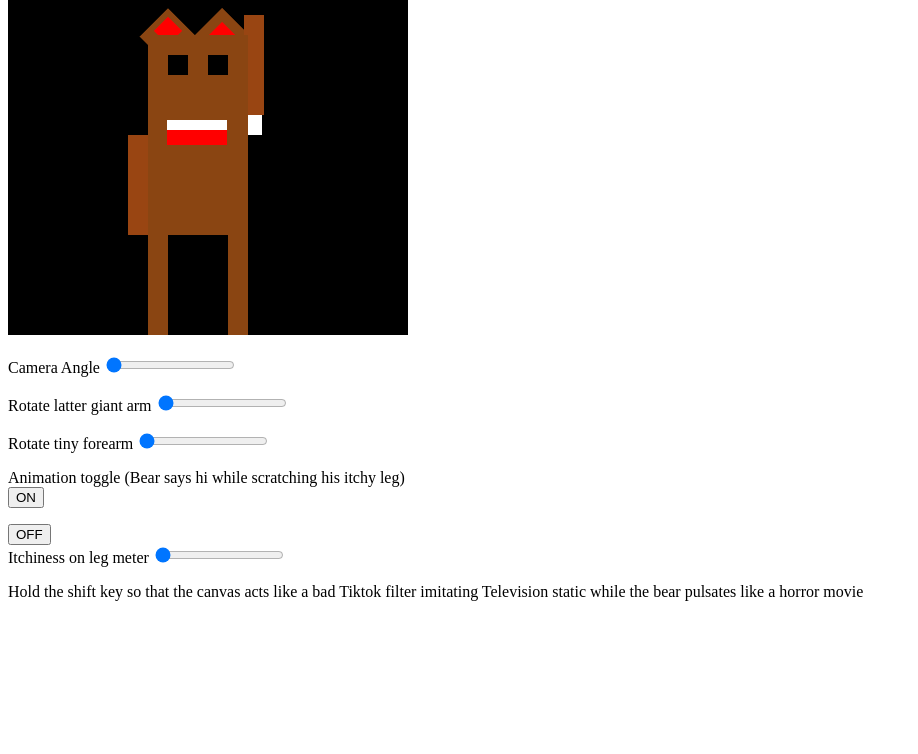
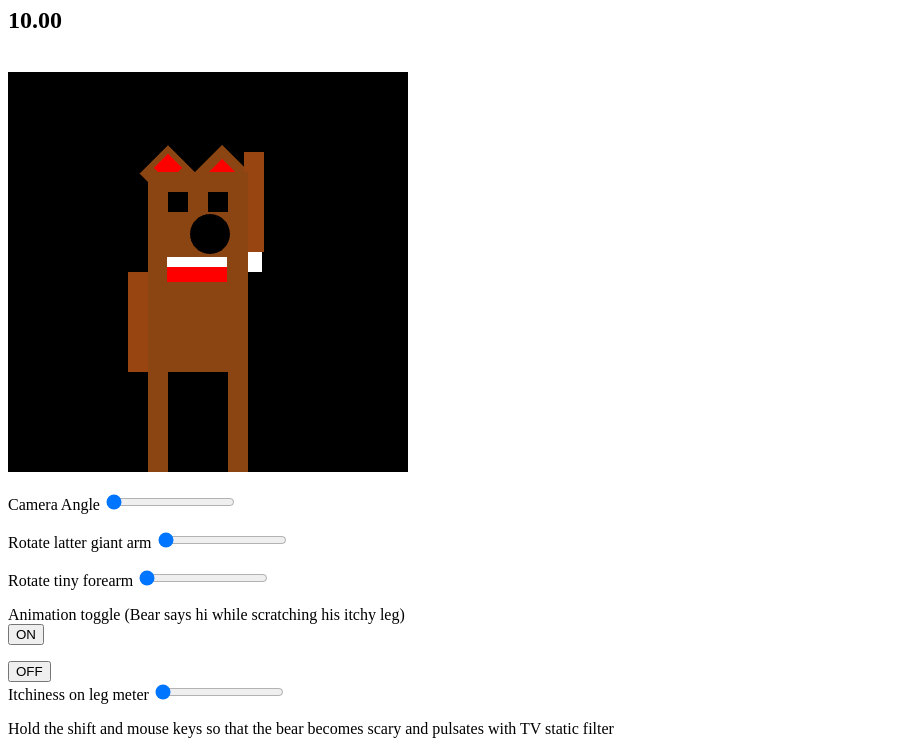
Before and after one commit to Karti722/Lighting_Asgn4_CSE160, a plain HTML site: page index.html in a window 1280 px wide. Shown: the part 73-827 px from the top of the page, without its empty margins (0-918 px from the left). Before the commit the page ends 800 px from the top, so only its background shows below. Drawn offline with Linux system fonts and the light colour scheme; animation ran at ten frames a second.

Commit message:
Added FPS timer and finished bear

```diff
--- a/BlockyAnimal.js
+++ b/BlockyAnimal.js
@@ -99,6 +99,7 @@ let g_rightArmAngle = 0;
 let g_leftLegAngle = 0;
 let g_rightLegAngle = 0;
 let shiftPressed = false;
+let clicked = false;
 
 function addActionsForHtmlUI () {
 
@@ -150,6 +151,15 @@ function addActionsForHtmlUI () {
   }
 });
 
+  document.addEventListener('mousedown', function() {
+    clicked = true;
+  });
+
+  // When the mouse button is released, set mouseHeld to false
+  document.addEventListener('mouseup', function() {
+    clicked = false;
+  });
+
 }
 
 function main() {
@@ -177,17 +187,32 @@ function main() {
 var g_startTime = performance.now() / 1000.0;
 var g_seconds = performance.now() / 1000.0-g_startTime;
 
+var g_lastFrameTime = performance.now(); // Track last frame time
+
+var g_lastFpsUpdateTime = performance.now(); // Track last FPS update time
+var g_fps = 0;
+
 function tick() {
-  // console.log(performance.now());
+  var now = performance.now();
+  var deltaTime = now - g_lastFrameTime; // Time elapsed since last frame
+  g_lastFrameTime = now;
 
-  g_seconds = performance.now() / 1000.0-g_startTime;
+  g_fps = 1000 / deltaTime; // Calculate FPS
+  g_seconds = now / 1000.0 - g_startTime;
+
+  // Update FPS display only once per second
+  if (now - g_lastFpsUpdateTime >= 1000) {
+    document.getElementById("FPS").innerText = g_fps.toFixed(2);
+    g_lastFpsUpdateTime = now; // Reset FPS update timer
+  }
 
   // Draw everything
   renderScene();
 
-  // Tell the browser to update when it has time
+  // Request next frame
   requestAnimationFrame(tick);
 }
+
 
 
 var g_shapesList = [];
@@ -240,7 +265,7 @@ function renderScene () {
 
 
   gl.clear(gl.COLOR_BUFFER_BIT | gl.DEPTH_BUFFER_BIT);
-  // gl.clear(gl.COLOR_BUFFER_BIT);
+  gl.clear(gl.COLOR_BUFFER_BIT);
 
 
 
@@ -376,6 +401,13 @@ function renderScene () {
   teeth.matrix.translate(0.65, 6.5, 0.2);
   teeth.render();
 
+    // Bear nose
+    var nose = new Sphere()
+    nose.color = [0,0,0,1];
+    nose.matrix.scale(.1, .1, .1);
+    nose.matrix.translate(0.1, 1.9, 1.45);
+    nose.render();
+
   // Yelling Sphere visual
   // This sphere visual effect is supposed to mimick a bad TV static filter you would see when editing a video on tiktok
   var staticSphere = new Sphere();
@@ -383,22 +415,20 @@ function renderScene () {
   staticSphere.matrix.setTranslate(0.0, -1.5, 0.0);
   staticSphere.matrix.scale(0.3, 0.3, 0.3);
 
-  if (shiftPressed === true) {
+  if (shiftPressed === true && clicked === true) {
     // Animates visual TV static visual effect if shift key is pressed, also the bear starts to act a little horror creepy
    staticSphere.matrix.translate(0, 5, 1)
    staticSphere.matrix.scale(Math.abs(15 * Math.cos(g_seconds * 6)), Math.abs(25 * Math.cos(g_seconds * 4)), Math.abs(25 * Math.cos(g_seconds * 4)));
    staticSphere.matrix.rotate(g_seconds * 30, 0, 1, 0);
-    // move both eyes side to side
-    leftEye.matrix.translate( .45 * Math.sin(g_seconds * 2), 0, 0);
+    // Rest of if statement is devoted to distorting body parts so it looks like a horror movie
+    leftEye.matrix.translate( .5 * Math.sin(g_seconds * 2), 0, 0);
     leftEye.render();
-    rightEye.matrix.translate( -.45 * Math.sin(g_seconds * 2), 0, 0);
+    rightEye.matrix.translate( -.5 * Math.sin(g_seconds * 2), 0, 0);
     rightEye.render();
 
-    rightArm.matrix.rotate(180* Math.sin(g_seconds * 4), 1, 1, 1);
+    rightArm.matrix.translate(180* Math.sin(g_seconds * 4), 1, 1, 1);
+    rightArm.matrix.rotate(Math.cos(g_seconds * 6), 1, 1,1);
     rightArm.render();
-
-    leftArm.matrix.rotate(180* Math.sin(g_seconds * 4), 1, 0, 0);
-    leftArm.render();
 
     leftEar.matrix.rotate(Math.abs(22 * Math.sin(g_seconds * 4)), 1, 1, 1);
     leftEar.render();
@@ -409,18 +439,28 @@ function renderScene () {
     body.matrix.rotate(-1 * Math.abs(12 * Math.sin(g_seconds * 4)), 1, 1, 1);
     body.render();
 
-    leftLeg.matrix.rotate(-1 * Math.abs(12 * Math.sin(g_seconds * 4)), 1, 1, 1);
+    leftLeg.matrix.rotate(-1 * Math.abs(12 * Math.sin(g_seconds * 4)), 1, 0, 0);
+    leftLeg.matrix.scale(1 * Math.cos(g_seconds * 6), 1, Math.sin(g_seconds * 25));
     leftLeg.render();
 
-    rightLeg.matrix.rotate(-1 * Math.abs(12 * Math.sin(g_seconds * 4)), 1, 1, 1);
+    rightLeg.matrix.rotate(1 * Math.abs(12 * Math.sin(g_seconds * 4)), 1, 1, 1);
+    rightLeg.matrix.scale(-1 * Math.cos(g_seconds * 6), 1, Math.sin(g_seconds * 25));
     rightLeg.render();
+
+    teeth.matrix.scale(.1 * Math.cos(g_seconds * 6), 1, Math.sin(g_seconds * 25));
+    teeth.color = [1, 1, 1,1];
+    teeth.render();
+
+    mouth.matrix.scale(.05 * Math.cos(g_seconds * 6), 1, 1);
+    mouth.render();
+
+    nose.matrix.scale(1.25 * Math.cos(g_seconds * 6), 1, 1);
+    nose.render();
 
   }
   staticSphere.render();
 
-  // Bear nose
-  // var nose = new Sphere()
-  // nose.color = [0,0,0,1];
-  // nose.matrix.translate();
+
+
 
 }
--- a/index.html
+++ b/index.html
@@ -4,10 +4,13 @@
   <head>
     <meta charset="utf-8" />
     <title>Draw a point (1)</title>
-    <!-- <link rel="stylesheet" href="sunset.css"> -->
   </head>
 
   <body onload="main()">
+    <h1>Frames Per Second: </h1>
+    <h2 id="FPS"></h2>
+
+    <br>
     <canvas id="webgl" width="400" height="400">
     Please use a browser that supports "canvas"
     </canvas>
@@ -34,7 +37,7 @@
     Itchiness on leg meter  <input type="range" min="5" max="90" value="5" class="slider" id="rightArmSlide">
 
     <br>
-    <p>Hold the shift key so that the canvas acts like a bad Tiktok filter imitating Television static while the bear pulsates like a horror movie</p>
+    <p>Hold the shift and mouse keys so that the bear becomes scary and pulsates with TV static filter</p>
 
     <script src="./lib/webg-utils.js"></script>
     <script src="./lib/webgl-debug.js"></script>
```
